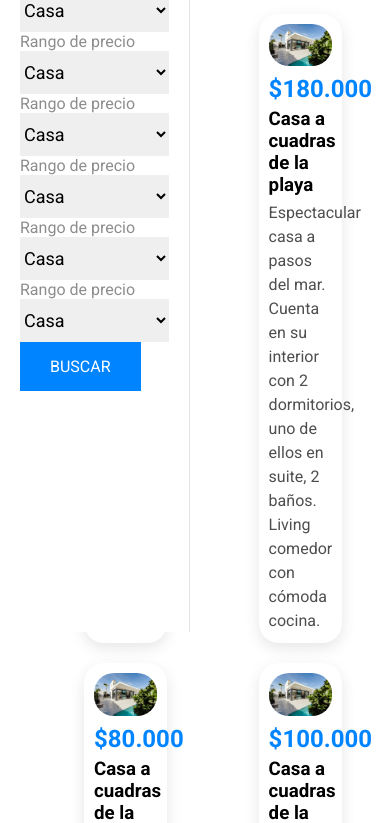
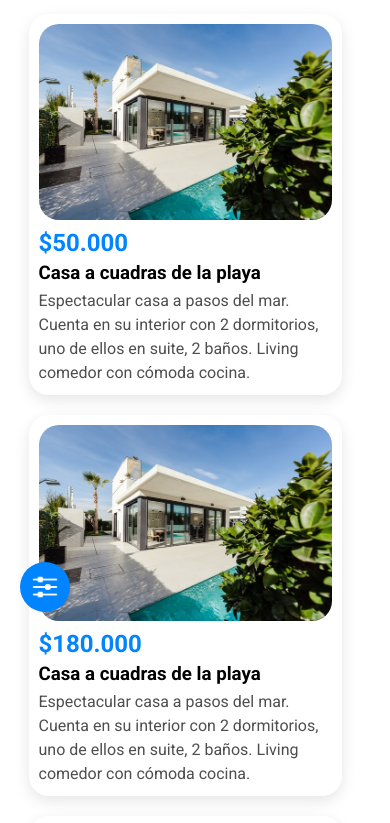
Before and after one commit to joaquinzxy/myhome-website, a plain HTML site: page properties.html in a window 390 px wide. Shown: the part 212-1035 px from the top of the page. Drawn offline with Linux system fonts and the light colour scheme.

Commit message:
filter button added

```diff
--- a/css/style.css
+++ b/css/style.css
@@ -20,6 +20,7 @@ header{
     justify-content: space-between;
     align-items: center;
     padding: 20px 40px;
+    z-index: 3;
 }
 
 header.sticky-header{
@@ -133,7 +134,7 @@ main.with-aside{
     padding: 0% 5% 0% 0%;
     display: flex;
     flex-direction: row;
-    justify-content: space-around;
+    justify-content: end;
 }
 
 main > p{
@@ -183,19 +184,40 @@ main .main-btn{
     background-color: white;
     box-shadow: rgba(0, 0, 0, 0.35) 0px 5px 15px;
     align-items: center;
-    position: fixed;
 }
+
+
 
 aside .searchbox{
     flex-direction: column;
     align-items:flex-start;
-    min-height: calc(100vh - 100px);
+    min-height: 100vh;
     box-shadow: rgba(9, 255, 0, 0) 0px 5px 15px;
     border-right: 1px solid rgba(175, 175, 175, 0.35);
+    position: fixed;
+    z-index: 2;
+}
+
+.filter-button{
+    height: 50px;
+    width: 50px;
+    background-color: #0084ff;
+    padding: 10px;
+    border-radius: 50px;
+    cursor: pointer;
+    position: fixed;
+    bottom: 20px;
+    left: -150px;
+    z-index: 0;
+
+}
+
+.filter-button img{
+    width: 100%;
 }
 
 .squared-btn{
-    background-color: rgb(0, 132, 255);
+    background-color: #0084ff;
     color: white;
     padding: 15px 30px;
     text-decoration: none;
@@ -239,6 +261,10 @@ aside .searchbox .selector{
 
 aside{
     width: 15%;
+    position: absolute;
+    left: 0;
+    -webkit-transition: all 0.5s ease;
+    transition: all 0.5s ease;
 }
 
 section{
@@ -362,10 +388,6 @@ section.latest-section>.button-container{
         background-position: 450px 100%; /* Center the image */
     }
 
-    header.sticky-header {
-        position: initial;
-
-    }
 
     header{
         padding: 0px;
@@ -382,7 +404,7 @@ section.latest-section>.button-container{
         flex-direction: column;
         align-items: center;
         justify-content: center;
-        position: absolute;
+        position: fixed;
         top: 0;
         width: 100%;
         height: 100vh;
@@ -424,6 +446,16 @@ section.latest-section>.button-container{
         padding-right: 20%;
     }
 
+    aside.hidden{
+        left: -50%;
+        -webkit-transition: all 0.5s ease;
+        transition: all 0.5s ease;
+    }
+
+    .filter-button{
+        left: 20px;
+    }
+
     section.featured-section{
         text-align: center;
     }
@@ -449,15 +481,19 @@ section.latest-section>.button-container{
     section.latest-section > .cards-display > .prop-card {
         width: 43%;
     }
+
+    section.properties-section{
+        width: 100%;
+    }
+
+    section.properties-section .prop-card{
+        width: 45%;
+    }
 }
 
 
 @media (max-width: 768px) {
 
-    header.sticky-header {
-        position: initial;
-
-    }
 
     h1{
         font-size: 2.0em;
@@ -506,10 +542,7 @@ section.latest-section>.button-container{
         background-position: 10px 100%; /* Center the image */
         background-size: cover;
     }
-    header.sticky-header {
-        position: initial;
 
-    }
 
     section.how-it-works-section .icons-display {
         flex-direction: column;
@@ -519,4 +552,8 @@ section.latest-section>.button-container{
     section.how-it-works-section .icons-display .icon-showcase{
         width: 80%;
     }
+
+    section.properties-section .prop-card{
+        width: 100%;
+    }
 }
--- a/js/main.js
+++ b/js/main.js
@@ -1,9 +1,5 @@
 let featuredQuantity = 3;
 let latestQuantity = 6;
-
-let locationSelector = document.getElementById("location-select")
-let featuredContainer = document.getElementById("featured-container");
-let latestContainer = document.getElementById("latest-container")
 
 function showFeatured(array, quantity){
     let featuredHouses = array.filter(house => house.highlight == "true")
--- a/js/properties.js
+++ b/js/properties.js
@@ -1,3 +1,7 @@
+let filterToggleButton = document.getElementById("filter-button")
+let searchButton = document.getElementById("search-button")
+let asideBar = document.getElementsByTagName("aside")[0]
+
 let propertiesContainer = document.getElementById("properties-container")
 
 function showProperties(){
@@ -5,6 +9,18 @@ function showProperties(){
     printHouses(houses, propertiesContainer)
 }
 
+searchButton.addEventListener('click', function(){
+    asideBar.classList.toggle("hidden")
+})
+
+burgerButton.addEventListener('click', function(){
+    asideBar.classList.value = "hidden"
+})
+
+
+filterToggleButton.addEventListener('click', function(){
+    asideBar.classList.toggle("hidden")
+})
 
 document.addEventListener('DOMContentLoaded', async function(){
     await getHouses(housesJson)
--- a/properties.html
+++ b/properties.html
@@ -35,7 +35,7 @@
             </div>
           </header>
     <main class="with-aside">
-        <aside>
+        <aside class="hidden">
             <div class="searchbox">
                 <div class="barrio-selector selector">
                   <label for="">Barrio</label>
@@ -84,9 +84,10 @@
                       <option value="mvd">Apartamento</option>
                     </select>
                 </div>
-                <a href="#" class="squared-btn">BUSCAR</a>
+                <a href="#" id="search-button" class="squared-btn">BUSCAR</a>
             </div>
-        </aside>
+          </aside>
+          <span class="filter-button" id="filter-button"><img src="img/icons/filter.png" alt=""></span>
         <section class="properties-section">
             <h2>Resultado de la <span class="hl-text">busqueda</span></h2>
             <div class="cards-display" id="properties-container">
```
Also changed, not shown: img/icons/filter.png (added).
